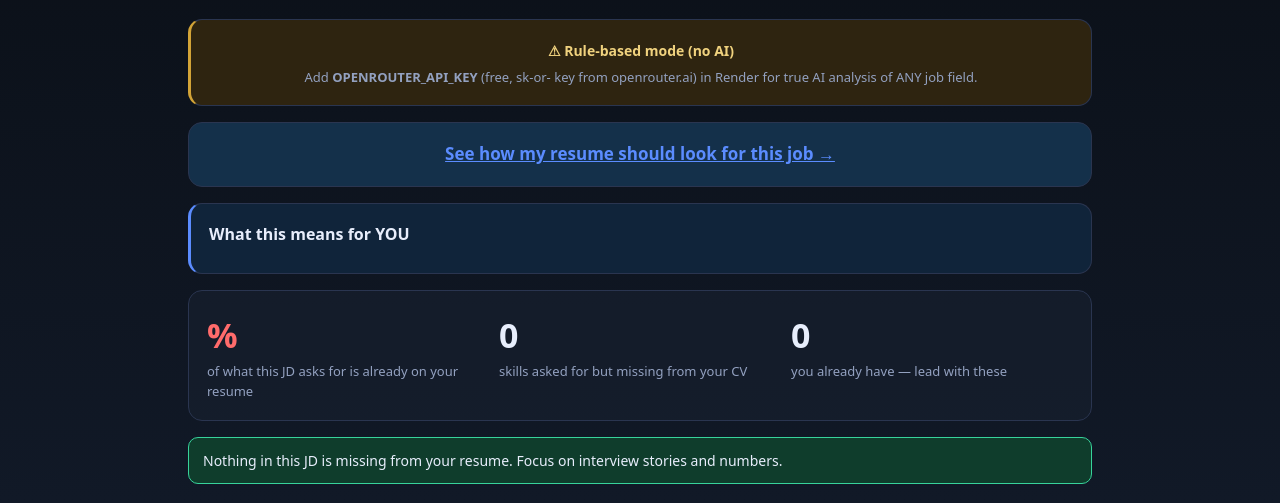
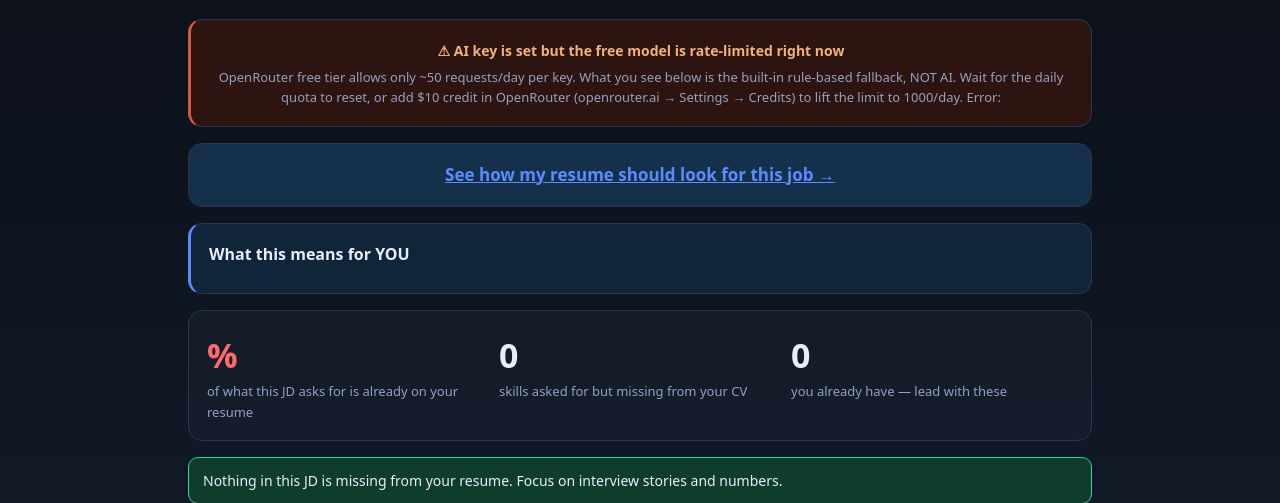
Before and after one commit to tejassrai908-cyber/career-coach, a Flask app: template templates/report.html in a window 1280 px wide. Shown: the part 77-580 px from the top of the page. Run offline with Flask 3, Linux system fonts and the light colour scheme; the template is opened without the code that fills it, so the values that code supplies are empty.

Commit message:
Honest AI badge: distinguish no_key vs rate-limited; show clear message instead of fake ADDIE

```diff
--- a/app.py
+++ b/app.py
@@ -599,9 +599,9 @@ def do_analyse():
 
     # Try the AI engine first (real expert analysis) if a key is configured;
     # otherwise fall back to the built-in rule-based matcher. Never breaks.
-    ai_rep = llm_analyse(jd_text, r["text"])
-    if ai_rep:
-        rep = ai_rep
+    ai_res = _llm.analyse_with_error(jd_text, r["text"])
+    if ai_res.get("ok"):
+        rep = ai_res["rep"]
         rep["sources"] = notes
         rep["ai_mode"] = True
         rep["plan"] = llm_clearance(rep)
@@ -612,6 +612,9 @@ def do_analyse():
         rep = analyse(jd_text, r["text"])
         rep["sources"] = notes
         rep["ai_mode"] = False
+        # If a key was configured but AI failed (rate-limit / bad response),
+        # flag it HONESTLY so we don't pretend the rule-based matcher is "AI".
+        rep["ai_error"] = ai_res.get("ai_error")
         rep["interview"] = interview_questions(rep, jd_text, r["text"])
         rep["plan"] = clearance_plan(rep, jd_text, r["text"])
     title = (request.form.get("title") or "").strip() or (
--- a/llm.py
+++ b/llm.py
@@ -439,3 +439,21 @@ def clearance_plan_from_ai(rep):
                 have=len(rep.get("have", [])),
                 gaps=len(rep.get("gaps", [])),
                 items=items)
+
+
+def analyse_with_error(jd_text, resume_text):
+    """Like analyse() but never silently falls back. Returns a dict:
+       {"ok": True, "rep": <normalised report>} on success, or
+       {"ok": False, "ai_error": "<human reason>} when a key is set but the
+       call failed (rate-limit / network / bad JSON). This lets the app show an
+       HONEST message instead of the rule-based matcher pretending to be AI."""
+    if not provider():
+        return {"ok": False, "ai_error": "no_key"}
+    try:
+        rep = analyse(jd_text, resume_text)
+    except Exception as e:
+        return {"ok": False, "ai_error": f"{type(e).__name__}: {e}"}
+    if not rep:
+        # call succeeded (key valid) but produced no usable analysis
+        return {"ok": False, "ai_error": "empty_or_unparseable_response"}
+    return {"ok": True, "rep": rep}
--- a/templates/report.html
+++ b/templates/report.html
@@ -3,11 +3,16 @@
 <p class="sub">Read as a <b>{{r.role_label}}</b> role &middot; {{r.generated}}</p>
 {% if r.ai_mode %}
 <div class="card" style="border-left:3px solid #37d39b;background:#0f2e22;text-align:center">
-<b style="color:#7ef0c0;font-size:14px">&#9889; Analyzed by Gemini AI &mdash; real expert skill read</b>
+<b style="color:#7ef0c0;font-size:14px">&#9889; Analyzed by OpenRouter AI &mdash; real expert skill read</b>
+</div>
+{% elif r.ai_error == 'no_key' %}
+<div class="card" style="border-left:3px solid #d3a437;background:#2e2410;text-align:center">
+<b style="color:#f0d27e;font-size:14px">&#9888; Rule-based mode (no AI)</b><div class="mut" style="margin-top:4px">Add <b>OPENROUTER_API_KEY</b> (free, sk-or- key from openrouter.ai) in Render for true AI analysis of ANY job field.</div>
 </div>
 {% else %}
-<div class="card" style="border-left:3px solid #d3a437;background:#2e2410;text-align:center">
-<b style="color:#f0d27e;font-size:14px">&#9888; Rule-based mode (no AI)</b><div class="mut" style="margin-top:4px">Add <b>OPENROUTER_API_KEY</b> (free, sk-or- key from openrouter.ai) in Render for true AI analysis of ANY job field.</div>
+<div class="card" style="border-left:3px solid #d35a37;background:#2e1410;text-align:center">
+<b style="color:#f0b27e;font-size:14px">&#9888; AI key is set but the free model is rate-limited right now</b>
+<div class="mut" style="margin-top:4px">OpenRouter free tier allows only ~50 requests/day per key. What you see below is the built-in rule-based fallback, NOT AI. Wait for the daily quota to reset, or add $10 credit in OpenRouter (openrouter.ai &rarr; Settings &rarr; Credits) to lift the limit to 1000/day. Error: {{r.ai_error}}</div>
 </div>
 {% endif %}
 <div class="card" style="text-align:center;background:#14304a">
```
